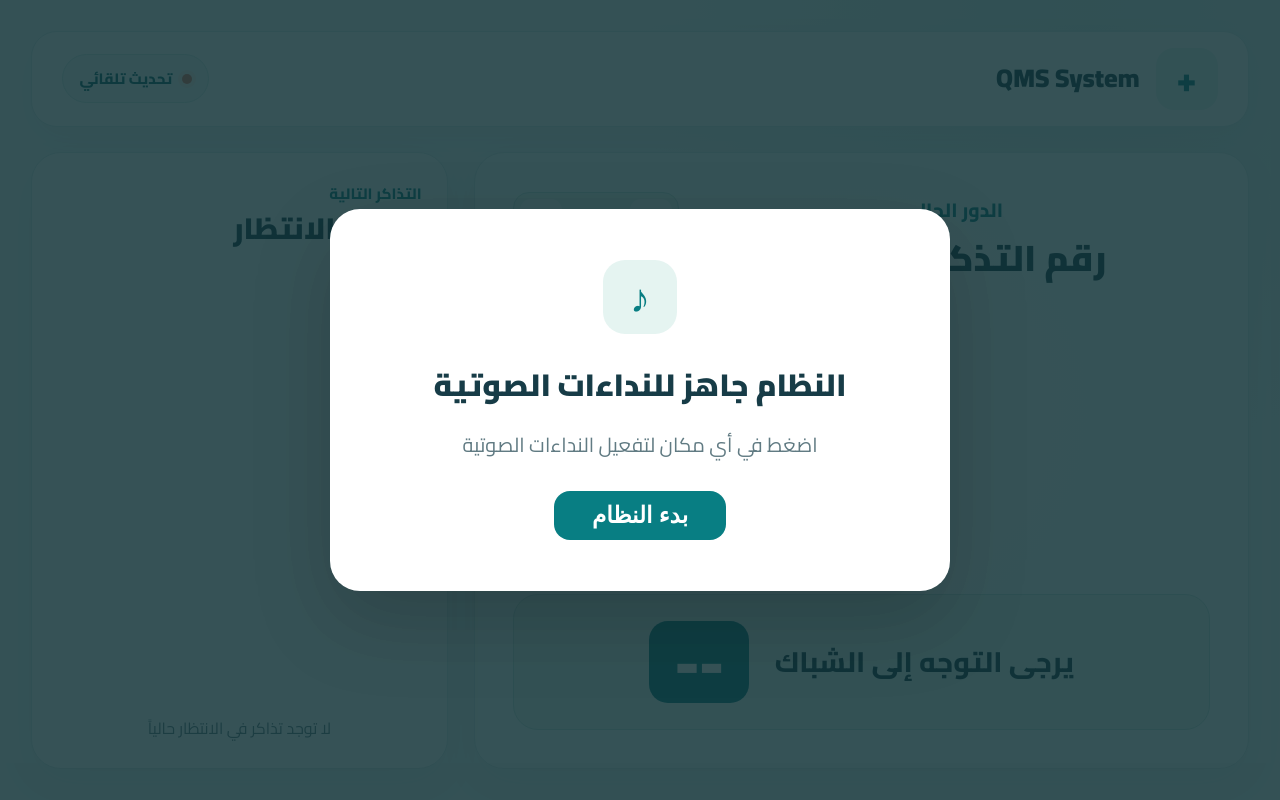
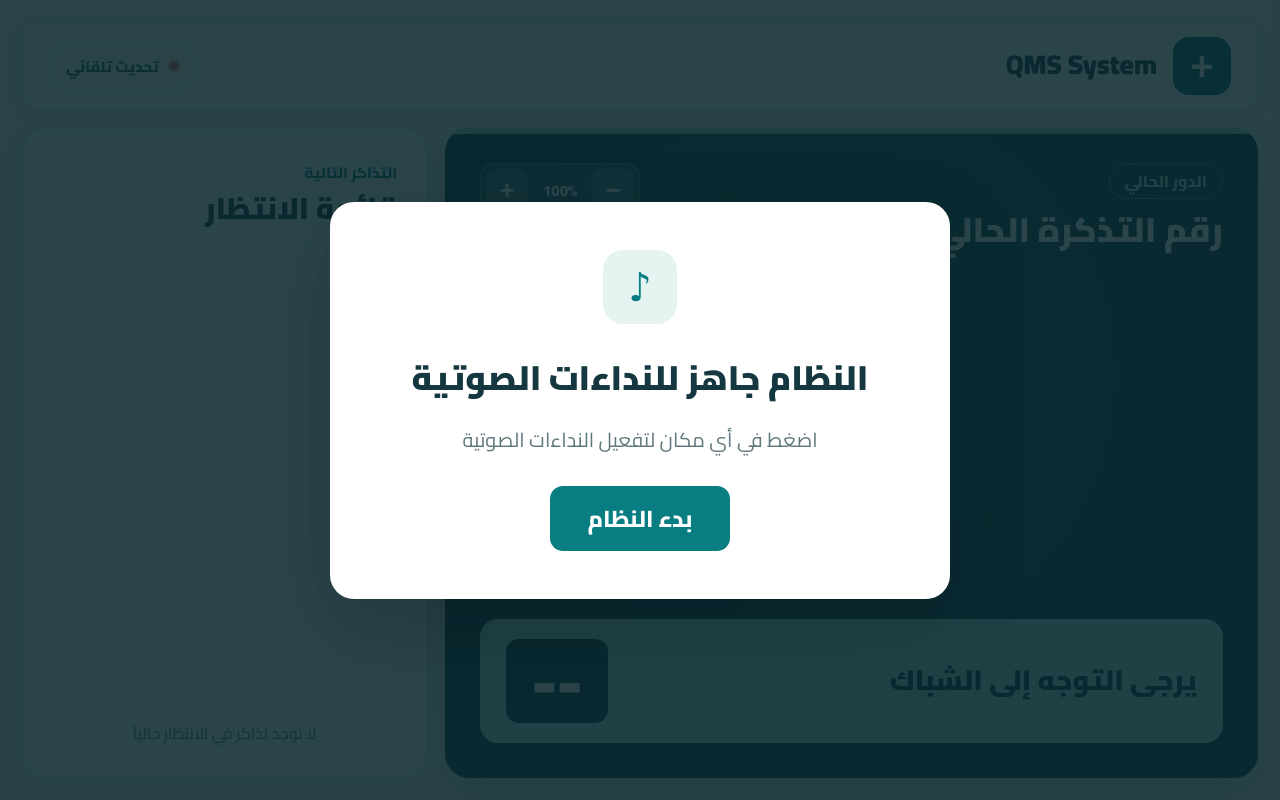
Before and after one commit to alaauddin/QMS, a Django app: template qms_core/templates/qms_core/screen.html in a window 1280 px wide. Run offline with Django 5.2, Linux system fonts and the light colour scheme; the template is opened without the code that fills it, so the values that code supplies are empty; data comes from the database, SQL or seed files in the repository.

Commit message:
fix: improve layout and styling of kiosk screen for enhanced user experience

```diff
--- a/qms_core/templates/qms_core/screen.html
+++ b/qms_core/templates/qms_core/screen.html
@@ -7,60 +7,340 @@
     <title>شاشة العرض</title>
     <link href="https://fonts.googleapis.com/css2?family=Cairo:wght@400;600;700;800;900&display=swap" rel="stylesheet">
     <style>
-        :root { --ink: #173c47; --muted: #617b83; --teal: #087e83; --teal-dark: #08646a; --line: #d9e8e9; --wash: #f1f8f8; }
         * { box-sizing: border-box; }
         html, body { margin: 0; min-height: 100%; }
-        body { font-family: 'Cairo', sans-serif; color: var(--ink); background: radial-gradient(circle at 85% 0%, #dcefed 0, transparent 34%), var(--wash); }
-        .screen-shell { min-height: 100dvh; padding: clamp(18px, 2.4vw, 40px); display: flex; flex-direction: column; gap: clamp(18px, 2vw, 30px); }
-        .screen-header { display: flex; align-items: center; justify-content: space-between; gap: 20px; background: #fff; border: 1px solid var(--line); border-radius: 26px; padding: 16px clamp(22px, 2.4vw, 38px); box-shadow: 0 12px 35px rgba(29, 81, 89, .05); }
+        body {
+            font-family: 'Cairo', Tahoma, Arial, sans-serif;
+            color: #153840;
+            background: #edf3f2;
+        }
+        .screen-shell {
+            min-height: 100vh;
+            min-height: 100dvh;
+            padding: 22px;
+            display: flex;
+            flex-direction: column;
+            gap: 18px;
+        }
+        .screen-header {
+            min-height: 88px;
+            display: flex;
+            align-items: center;
+            justify-content: space-between;
+            gap: 24px;
+            padding: 13px 26px;
+            background: #fff;
+            border: 1px solid #dce9e7;
+            border-radius: 20px;
+            box-shadow: 0 5px 22px rgba(17, 56, 61, .045);
+        }
         .brand { display: flex; align-items: center; gap: 16px; min-width: 0; }
-        .brand-mark { flex: none; width: 62px; height: 62px; border-radius: 18px; background: #e5f4f1; color: var(--teal); font-size: 36px; font-weight: 900; line-height: 62px; text-align: center; }
-        .brand-logo { max-height: 62px; max-width: 160px; object-fit: contain; }
-        .brand-name { margin: 0; font-size: clamp(22px, 2vw, 34px); font-weight: 900; line-height: 1.25; }
-        .screen-name { margin: 2px 0 0; font-size: clamp(14px, 1.1vw, 19px); color: var(--muted); }
-        .status-badge { display: inline-flex; align-items: center; gap: 10px; background: #eff8f7; border: 1px solid #d1e8e5; border-radius: 999px; padding: 9px 16px; color: var(--teal-dark); font-size: 15px; font-weight: 800; white-space: nowrap; }
-        #status-indicator { display: inline-block; width: 10px; height: 10px; border-radius: 50%; background: #de765f; box-shadow: 0 0 0 4px #f9e9e4; }
-        .screen-grid { display: flex; flex: 1; min-height: 0; display: grid; grid-template-columns: minmax(0, 1.3fr) minmax(400px, .7fr); gap: clamp(18px, 2vw, 30px); }
-        .panel { min-width: 0; background: #fff; border: 1px solid var(--line); border-radius: 30px; box-shadow: 0 14px 40px rgba(29, 81, 89, .06); }
-        .current-panel { flex: 1.3; display: flex; flex-direction: column; justify-content: space-between; align-items: center; text-align: center; overflow: hidden; padding: clamp(28px, 3vw, 55px); background: radial-gradient(circle at 50% 42%, #fff 0%, #f5fbfa 72%); }
-        .eyebrow { margin: 0 0 8px; color: var(--teal); font-size: clamp(17px, 1.5vw, 27px); font-weight: 800; }
-        .current-title { margin: 0; font-size: clamp(30px, 2.8vw, 50px); font-weight: 900; line-height: 1.25; }
-        .current-top { width: 100%; display: flex; align-items: flex-start; justify-content: space-between; gap: 18px; }
-        .current-heading { flex: 1; text-align: center; }
-        .zoom-controls { display: flex; align-items: center; gap: 7px; flex: none; padding: 6px; border: 1px solid #c9e5df; border-radius: 16px; background: #e8f5f2; }
-        .zoom-button { width: 42px; height: 42px; border: 0; border-radius: 11px; background: #fff; color: #08646a; font: 900 28px/1 'Cairo', sans-serif; cursor: pointer; }
-        .zoom-button:focus-visible { outline: 3px solid #087e83; outline-offset: 2px; }
-        .zoom-level { min-width: 54px; color: #08646a; font-size: 15px; font-weight: 800; direction: ltr; text-align: center; }
-        .token-container { width: 100%; flex: 1; display: flex; align-items: center; justify-content: center; min-height: 210px; }
-        .token-number { max-width: 100%; margin: 0; font-size: 12rem; font-size: clamp(9rem, 18vw, 23rem); line-height: 1; font-weight: 900; color: var(--teal-dark); white-space: nowrap; letter-spacing: -.04em; font-variant-numeric: tabular-nums; }
+        .brand-mark {
+            flex: none;
+            width: 58px;
+            height: 58px;
+            border-radius: 16px;
+            background: #0b6670;
+            color: #fff;
+            font: 900 40px/58px Arial, sans-serif;
+            text-align: center;
+        }
+        .brand-logo { max-width: 150px; max-height: 60px; object-fit: contain; }
+        .brand-name { margin: 0; font-size: 27px; font-weight: 900; line-height: 1.25; }
+        .screen-name { margin: 2px 0 0; color: #60787d; font-size: 16px; line-height: 1.3; }
+        .status-badge {
+            display: inline-flex;
+            align-items: center;
+            gap: 10px;
+            flex: none;
+            padding: 9px 16px;
+            border: 1px solid #cee6df;
+            border-radius: 999px;
+            background: #eef8f3;
+            color: #17614e;
+            font-size: 15px;
+            font-weight: 800;
+            white-space: nowrap;
+        }
+        #status-indicator {
+            display: inline-block;
+            width: 10px;
+            height: 10px;
+            border-radius: 50%;
+            background: #d46a56;
+            box-shadow: 0 0 0 4px #f8e7e1;
+        }
+        .screen-grid {
+            display: flex;
+            flex: 1;
+            min-height: 0;
+            gap: 18px;
+        }
+        .panel { min-width: 0; border-radius: 24px; overflow: hidden; }
+        .current-panel {
+            position: relative;
+            flex: 1.55;
+            display: flex;
+            flex-direction: column;
+            align-items: stretch;
+            min-height: 0;
+            padding: 35px;
+            color: #fff;
+            background: #103c48;
+            background-image: radial-gradient(circle at 48% 38%, #215764 0, #103c48 66%);
+            box-shadow: 0 14px 35px rgba(11, 50, 59, .18);
+        }
+        .current-panel:before {
+            content: '';
+            position: absolute;
+            top: 0;
+            right: 0;
+            left: 0;
+            height: 6px;
+            background: #8bdcc4;
+        }
+        .current-top {
+            position: relative;
+            z-index: 1;
+            display: flex;
+            align-items: flex-start;
+            justify-content: space-between;
+            gap: 24px;
+            width: 100%;
+        }
+        .current-heading { text-align: right; }
+        .eyebrow {
+            display: inline-block;
+            margin: 0 0 8px;
+            padding: 5px 15px;
+            border: 1px solid rgba(160, 230, 212, .42);
+            border-radius: 999px;
+            color: #a8e6d4;
+            font-size: 16px;
+            font-weight: 800;
+            line-height: 1.5;
+        }
+        .current-title { margin: 0; font-size: 34px; font-weight: 900; line-height: 1.35; }
+        .zoom-controls {
+            display: flex;
+            align-items: center;
+            gap: 6px;
+            flex: none;
+            padding: 5px;
+            border: 1px solid rgba(225, 247, 243, .26);
+            border-radius: 13px;
+            background: rgba(255, 255, 255, .10);
+        }
+        .zoom-button {
+            width: 42px;
+            height: 42px;
+            border: 0;
+            border-radius: 9px;
+            background: rgba(255, 255, 255, .16);
+            color: #fff;
+            font: 900 26px/1 Arial, sans-serif;
+            cursor: pointer;
+        }
+        .zoom-button:hover, .zoom-button:focus { background: rgba(255, 255, 255, .28); }
+        .zoom-button:focus { outline: 3px solid #a8e6d4; outline-offset: 2px; }
+        .zoom-level { min-width: 52px; color: #fff; font-size: 15px; font-weight: 800; direction: ltr; text-align: center; }
+        .token-container {
+            display: flex;
+            flex: 1;
+            align-items: center;
+            justify-content: center;
+            min-height: 170px;
+            width: 100%;
+            padding: 12px 0;
+        }
+        .token-number {
+            max-width: 100%;
+            margin: 0;
+            color: #fff;
+            font-size: 13rem;
+            font-size: clamp(9rem, 18vw, 23rem);
+            font-weight: 900;
+            line-height: 1;
+            letter-spacing: -.045em;
+            font-variant-numeric: tabular-nums;
+            white-space: nowrap;
+            text-shadow: 0 8px 32px rgba(0, 0, 0, .13);
+        }
         .token-number.new-token { animation: tokenPop .6s ease-out; }
-        @keyframes tokenPop { 0% { transform: scale(.76); opacity: .3; } 70% { transform: scale(1.04); } 100% { transform: scale(1); opacity: 1; } }
-        .counter-callout { width: 100%; display: flex; align-items: center; justify-content: center; gap: clamp(16px, 2vw, 36px); background: #e8f5f2; border: 1px solid #c9e5df; border-radius: 25px; padding: clamp(18px, 2vw, 32px); }
-        .instruction-text { font-size: clamp(23px, 2.2vw, 39px); font-weight: 800; line-height: 1.3; }
-        .counter-badge { background: var(--teal); color: white; border-radius: 19px; min-width: 100px; padding: 3px 20px; font-size: clamp(48px, 5vw, 88px); line-height: 1.2; font-weight: 900; font-variant-numeric: tabular-nums; }
-        .queue-panel { flex: .7; display: flex; flex-direction: column; padding: clamp(22px, 2vw, 36px); }
-        .queue-heading { margin-bottom: clamp(18px, 1.8vw, 28px); }
-        .queue-label { margin: 0 0 3px; color: var(--teal); font-size: 15px; font-weight: 800; }
-        .queue-title { margin: 0; font-size: clamp(27px, 2.3vw, 39px); font-weight: 900; line-height: 1.25; }
-        .issued-notice { margin: 0 0 14px; padding: 10px 15px; border: 1px solid #a9d9d1; border-radius: 14px; background: #e3f5ef; color: #08646a; font-size: 18px; font-weight: 800; text-align: center; }
+        @keyframes tokenPop {
+            0% { transform: scale(.78); opacity: .3; }
+            70% { transform: scale(1.04); }
+            100% { transform: scale(1); opacity: 1; }
+        }
+        .counter-callout {
+            display: flex;
+            align-items: center;
+            justify-content: space-between;
+            gap: 20px;
+            width: 100%;
+            min-height: 124px;
+            padding: 17px 26px;
+            border-radius: 18px;
+            background: #a9ead7;
+            color: #103c48;
+        }
+        .instruction-text { font-size: 28px; font-weight: 900; line-height: 1.35; }
+        .counter-badge {
+            display: inline-block;
+            flex: none;
+            min-width: 102px;
+            padding: 0 18px;
+            border-radius: 13px;
+            background: #103c48;
+            color: #fff;
+            font-size: 66px;
+            font-weight: 900;
+            line-height: 1.28;
+            text-align: center;
+            font-variant-numeric: tabular-nums;
+        }
+        .queue-panel {
+            flex: .72;
+            display: flex;
+            flex-direction: column;
+            min-height: 0;
+            padding: 29px;
+            border: 1px solid #dce9e7;
+            background: #fff;
+            box-shadow: 0 8px 28px rgba(17, 56, 61, .07);
+        }
+        .queue-heading { flex: none; margin-bottom: 18px; padding-bottom: 17px; border-bottom: 1px solid #e1ebea; }
+        .queue-label { margin: 0 0 2px; color: #087e83; font-size: 15px; font-weight: 800; }
+        .queue-title { margin: 0; color: #153840; font-size: 30px; font-weight: 900; line-height: 1.3; }
+        .issued-notice {
+            flex: none;
+            margin: 0 0 12px;
+            padding: 8px 12px;
+            border: 1px solid #83d6b7;
+            border-radius: 10px;
+            background: #e5f8ed;
+            color: #17614e;
+            font-size: 16px;
+            font-weight: 800;
+            text-align: center;
+        }
         .issued-notice[hidden] { display: none; }
-        .issued-notice strong { margin: 0 8px; font-size: 24px; direction: ltr; }
-        .queue-token.new-issued { background: #d3f0df; border-color: #55b795; }
-        .queue-columns { display: flex; display: grid; grid-template-columns: repeat(2, minmax(0, 1fr)); gap: 12px; flex: 1; min-height: 0; }
-        .queue-column { width: 50%; display: block; display: grid; grid-template-rows: repeat(8, minmax(50px, 1fr)); gap: 10px; min-width: 0; }
-        .queue-token { display: flex; min-height: 50px; margin-bottom: 10px; align-items: center; justify-content: center; min-width: 0; background: #eef7f6; border: 1px solid #d5e9e6; border-radius: 14px; padding: 5px 8px; color: var(--teal-dark); font-size: clamp(25px, 2.3vw, 39px); line-height: 1.15; font-weight: 900; font-variant-numeric: tabular-nums; white-space: nowrap; }
-        .queue-placeholder { color: #b7d2d0; background: #f8fbfa; border-style: dashed; }
-        .queue-empty { margin: 14px 0 0; color: var(--muted); font-size: 16px; text-align: center; }
+        .issued-notice strong { margin: 0 6px; font-size: 20px; direction: ltr; }
+        .queue-columns {
+            display: flex;
+            flex: 1;
+            min-height: 0;
+            gap: 10px;
+        }
+        .queue-column {
+            display: flex;
+            flex: 1;
+            flex-direction: column;
+            min-width: 0;
+            gap: 8px;
+        }
+        .queue-token {
+            display: flex;
+            flex: 1;
+            align-items: center;
+            justify-content: center;
+            min-width: 0;
+            min-height: 42px;
+            padding: 2px 6px;
+            border: 1px solid #dfeae8;
+            border-right: 4px solid #74bdb5;
+            border-radius: 9px;
+            background: #f5f9f8;
+            color: #184b52;
+            font-size: 30px;
+            font-weight: 900;
+            line-height: 1.15;
+            font-variant-numeric: tabular-nums;
+            white-space: nowrap;
+        }
+        .queue-token.new-issued { background: #d9f5e8; border-color: #55b795; }
+        .queue-placeholder { border-right-color: #dfeae8; background: #fbfcfc; color: #b7d2d0; }
+        .queue-empty { margin: 14px 0 0; color: #60787d; font-size: 16px; text-align: center; }
         .queue-empty[hidden] { display: none; }
-        @supports (display: grid) { .queue-token { margin-bottom: 0; } }
-        .audio-overlay { position: fixed; inset: 0; z-index: 9999; display: flex; align-items: center; justify-content: center; padding: 24px; background: rgba(16, 49, 54, .84); cursor: pointer; }
-        .audio-card { max-width: 620px; width: 100%; background: #fff; border-radius: 30px; padding: clamp(32px, 4vw, 60px); text-align: center; box-shadow: 0 30px 80px rgba(0, 0, 0, .18); }
-        .audio-icon { width: 74px; height: 74px; margin: 0 auto 22px; display: grid; place-items: center; background: #e5f4f1; border-radius: 22px; color: var(--teal); font-size: 40px; }
-        .audio-title { margin: 0; font-size: clamp(27px, 2.4vw, 40px); font-weight: 900; }
-        .audio-hint { margin: 12px 0 28px; color: var(--muted); font-size: 20px; }
-        .start-button { display: inline-block; background: var(--teal); color: #fff; border: 0; border-radius: 16px; padding: 11px 38px; font-size: 23px; font-weight: 800; cursor: pointer; }
-        @media (max-width: 1050px) { .screen-grid { grid-template-columns: 1fr; } .current-panel { min-height: 520px; } .queue-token { min-height: 58px; font-size: 32px; } }
-        @media (max-width: 650px) { .screen-shell { padding: 12px; gap: 12px; } .screen-header, .panel { border-radius: 20px; } .screen-header { padding: 14px; } .brand-mark { width: 48px; height: 48px; line-height: 48px; font-size: 29px; } .brand-logo { max-height: 48px; max-width: 74px; } .brand-name { font-size: 20px; } .screen-name { font-size: 13px; } .status-badge { padding: 8px; font-size: 0; } .current-panel { min-height: 420px; padding: 22px; } .current-top { flex-direction: column; align-items: center; } .zoom-button { width: 38px; height: 38px; } .token-number { font-size: clamp(5rem, 20vw, 10rem); } .counter-callout { flex-wrap: wrap; } .instruction-text { font-size: 22px; } .counter-badge { font-size: 52px; } .queue-panel { padding: 18px; } .queue-columns { gap: 8px; } .queue-column { gap: 8px; } .queue-token { font-size: clamp(22px, 6vw, 30px); min-height: 52px; } }
+        .audio-overlay {
+            position: fixed;
+            top: 0; right: 0; bottom: 0; left: 0;
+            z-index: 9999;
+            display: flex;
+            align-items: center;
+            justify-content: center;
+            padding: 24px;
+            background: rgba(9, 38, 45, .86);
+            cursor: pointer;
+        }
+        .audio-card {
+            width: 100%;
+            max-width: 620px;
+            padding: 48px;
+            border-radius: 24px;
+            background: #fff;
+            text-align: center;
+            box-shadow: 0 30px 80px rgba(0, 0, 0, .18);
+        }
+        .audio-icon {
+            width: 74px;
+            height: 74px;
+            margin: 0 auto 22px;
+            border-radius: 20px;
+            background: #e5f4f1;
+            color: #087e83;
+            font-size: 40px;
+            line-height: 74px;
+            text-align: center;
+        }
+        .audio-title { margin: 0; font-size: 34px; font-weight: 900; }
+        .audio-hint { margin: 12px 0 28px; color: #60787d; font-size: 20px; }
+        .start-button {
+            display: inline-block;
+            padding: 11px 38px;
+            border: 0;
+            border-radius: 13px;
+            background: #087e83;
+            color: #fff;
+            font: 800 23px 'Cairo', Tahoma, Arial, sans-serif;
+            cursor: pointer;
+        }
+        @media (max-width: 1100px) {
+            .screen-grid { flex-direction: column; }
+            .current-panel { flex: none; min-height: 500px; }
+            .queue-panel { flex: none; min-height: 600px; }
+            .queue-token { min-height: 50px; }
+        }
+        @media (max-width: 650px) {
+            .screen-shell { padding: 10px; gap: 10px; }
+            .screen-header, .panel { border-radius: 16px; }
+            .screen-header { min-height: 70px; padding: 12px; }
+            .brand { gap: 9px; }
+            .brand-mark { width: 46px; height: 46px; border-radius: 12px; font-size: 32px; line-height: 46px; }
+            .brand-logo { max-width: 75px; max-height: 46px; }
+            .brand-name { font-size: 19px; }
+            .screen-name { font-size: 12px; }
+            .status-badge { padding: 8px; font-size: 0; }
+            .current-panel { min-height: 400px; padding: 21px; }
+            .current-top { align-items: flex-start; gap: 10px; }
+            .eyebrow { font-size: 12px; }
+            .current-title { font-size: 22px; }
+            .zoom-controls { gap: 3px; padding: 3px; }
+            .zoom-button { width: 32px; height: 32px; font-size: 22px; }
+            .zoom-level { min-width: 39px; font-size: 12px; }
+            .token-number { font-size: 6rem; font-size: clamp(5rem, 20vw, 10rem); }
+            .counter-callout { min-height: 80px; padding: 12px; gap: 8px; }
+            .instruction-text { font-size: 18px; }
+            .counter-badge { min-width: 64px; padding: 2px 10px; font-size: 40px; }
+            .queue-panel { min-height: 560px; padding: 18px; }
+            .queue-heading { margin-bottom: 12px; padding-bottom: 12px; }
+            .queue-title { font-size: 25px; }
+            .queue-columns { gap: 7px; }
+            .queue-column { gap: 7px; }
+            .queue-token { font-size: 24px; }
+            .audio-card { padding: 30px 20px; }
+            .audio-title { font-size: 27px; }
+        }
         @media (prefers-reduced-motion: reduce) { .token-number.new-token { animation: none; } }
     </style>
 </head>
```
